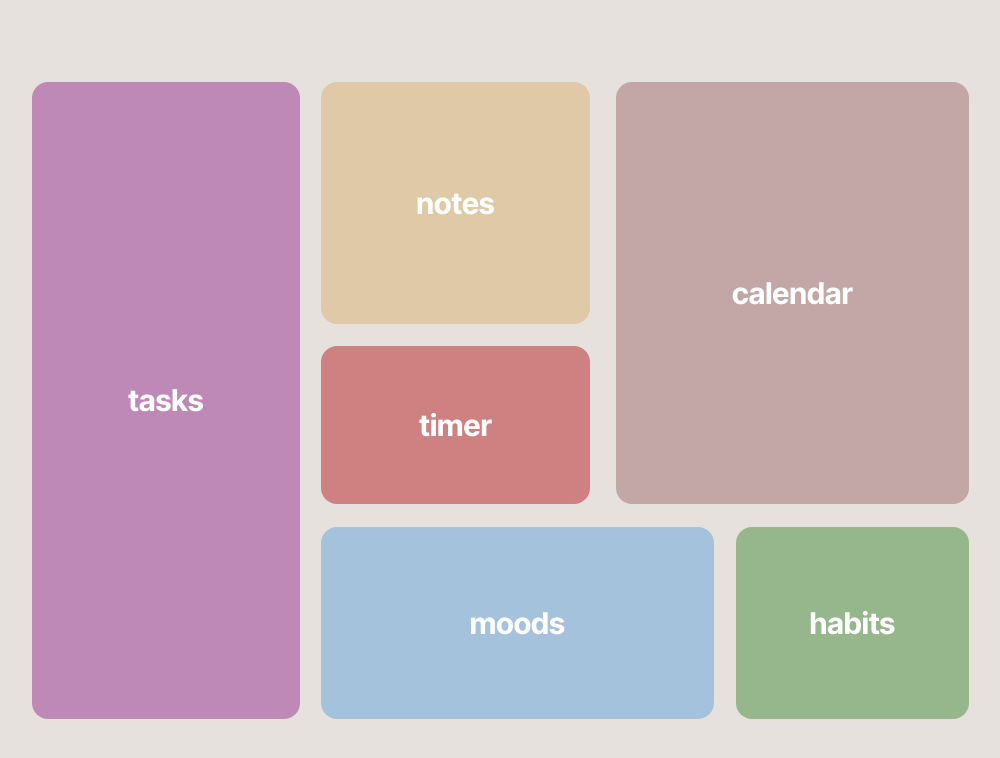
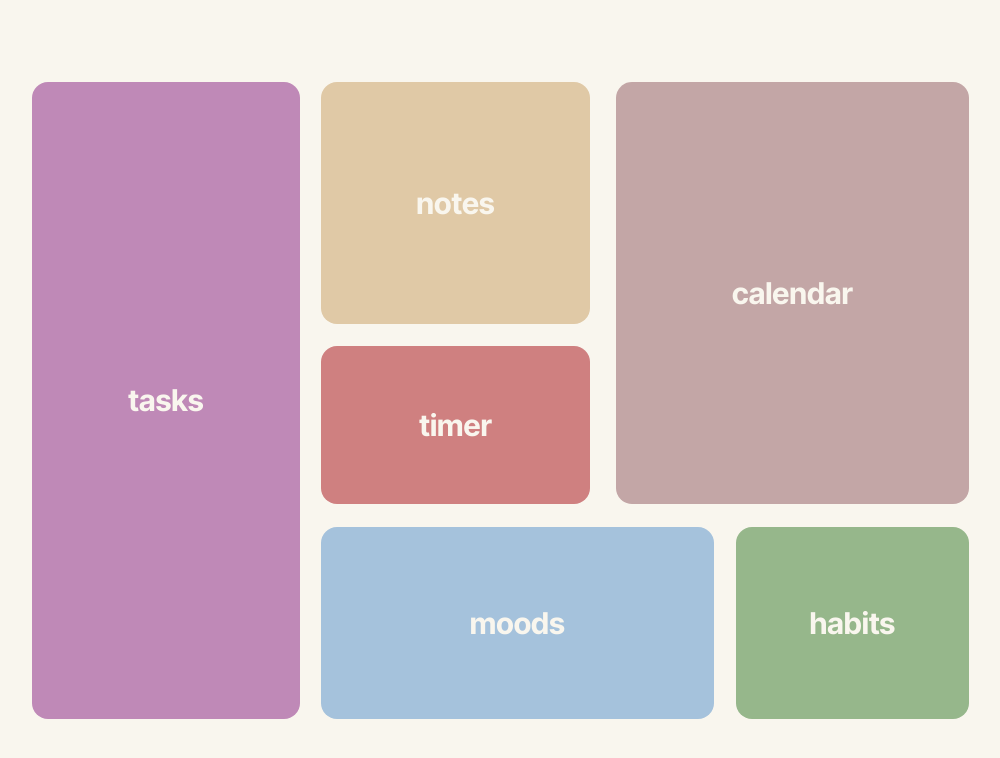
Before and after one commit to justinsiek/planner, a React (Vite) app: page / in a window 1280 px wide. Shown: the top 758 px of the page, without its empty margins (140-1140 px from the left). Built offline with nearby package versions, Linux system fonts and the light colour scheme.

Commit message:
created the color bone
Co-authored-by: pandyrew <pandyrew@users.noreply.github.com>

```diff
--- a/src/App.jsx
+++ b/src/App.jsx
@@ -2,22 +2,22 @@ export default function App() {
   return (
     <div className="relative text-3xl font-bold h-[637px] w-[937px]">
       <div className="flex bg-[#BF89B7] h-full w-[28.7%] rounded-2xl justify-center items-center">
-        <p className="text-white">tasks</p>
+        <p className="text-bone">tasks</p>
       </div>
       <div className="flex justify-center items-center bg-[#E0C9A6] top-0 absolute left-[30.9%] h-[38%] w-[28.7%] rounded-2xl">
-        <p className="text-white">notes</p>
+        <p className="text-bone">notes</p>
       </div>
       <div className="flex justify-center items-center absolute right-0 top-0 w-[37.6%] h-[66.4%] bg-[#C3A6A6] rounded-2xl">
-        <p className="text-white">calendar</p>
+        <p className="text-bone">calendar</p>
       </div>
       <div className="flex justify-center items-center absolute left-[30.9%] top-[41.5%] bg-[#CF8080] w-[28.7%] h-[24.9%] rounded-2xl">
-        <p className="text-white">timer</p>
+        <p className="text-bone">timer</p>
       </div>
       <div className="flex justify-center items-center absolute bg-[#A5C2DC] left-[30.9%] bottom-0 w-[41.9%] h-[30.1%] rounded-2xl">
-        <p className="text-white">moods</p>
+        <p className="text-bone">moods</p>
       </div>
       <div className="flex justify-center items-center absolute right-0 bottom-0 bg-[#96B78B] h-[30.1%] w-[24.8%] rounded-2xl">
-        <p className="text-white">habits</p>
+        <p className="text-bone">habits</p>
       </div>
     </div>
   )
--- a/src/main.jsx
+++ b/src/main.jsx
@@ -4,7 +4,7 @@ import App from './App.jsx'
 import './index.css'
 
 ReactDOM.createRoot(document.getElementById('root')).render(
-  <div className='flex bg-[#E7E1DD] overflow-hidden items-center justify-center h-screen w-screen'>
+  <div className='flex bg-bone overflow-hidden items-center justify-center h-screen w-screen'>
     <App />
   </div>,
 )
--- a/tailwind.config.js
+++ b/tailwind.config.js
@@ -9,6 +9,9 @@ export default {
       fontFamily: {
         'sans': ['Inter Tight', 'sans-serif'],
       },
+      colors: {
+        'bone': '#f9f6ee',
+      },
     },
   },
   plugins: [],
```
